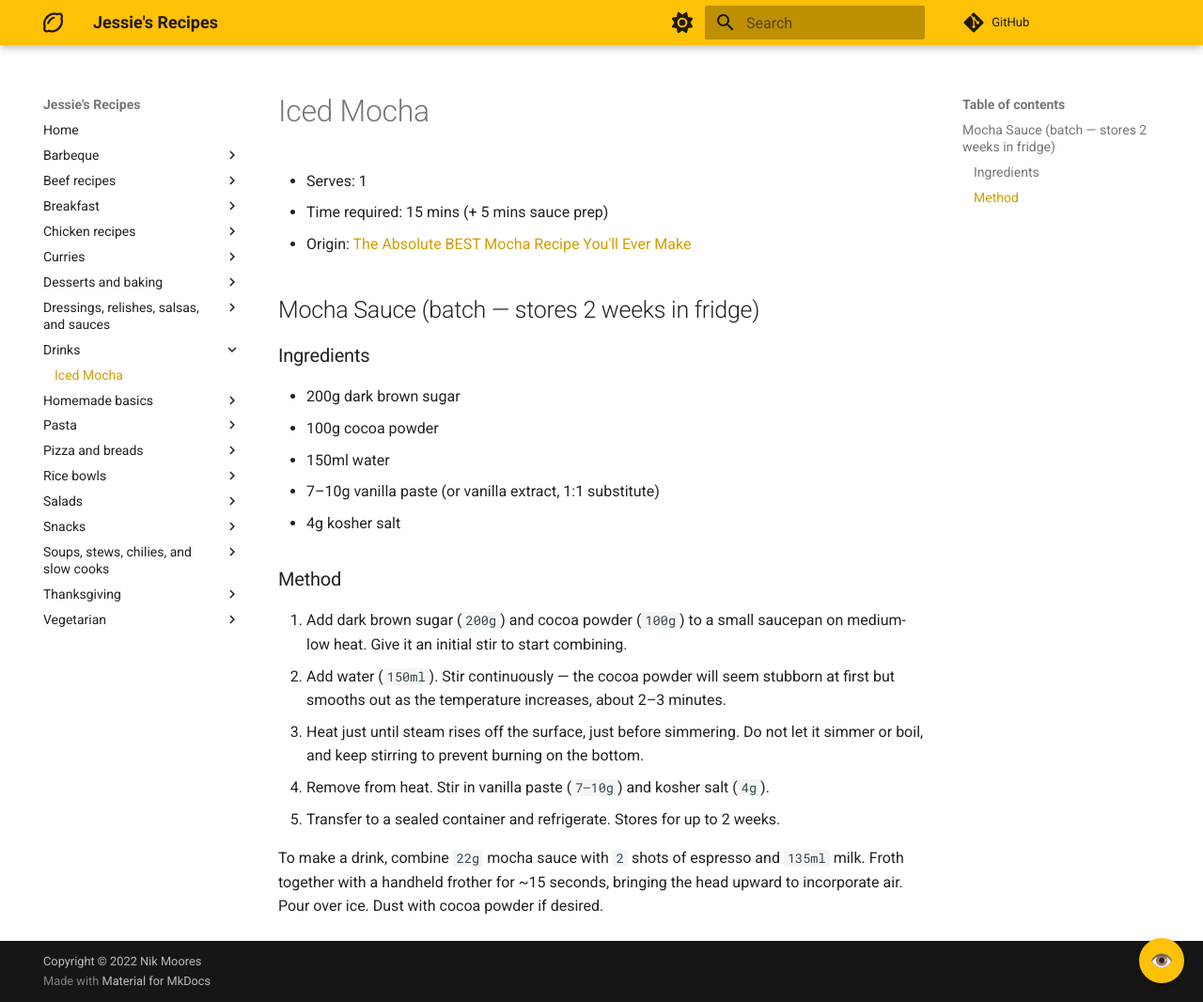
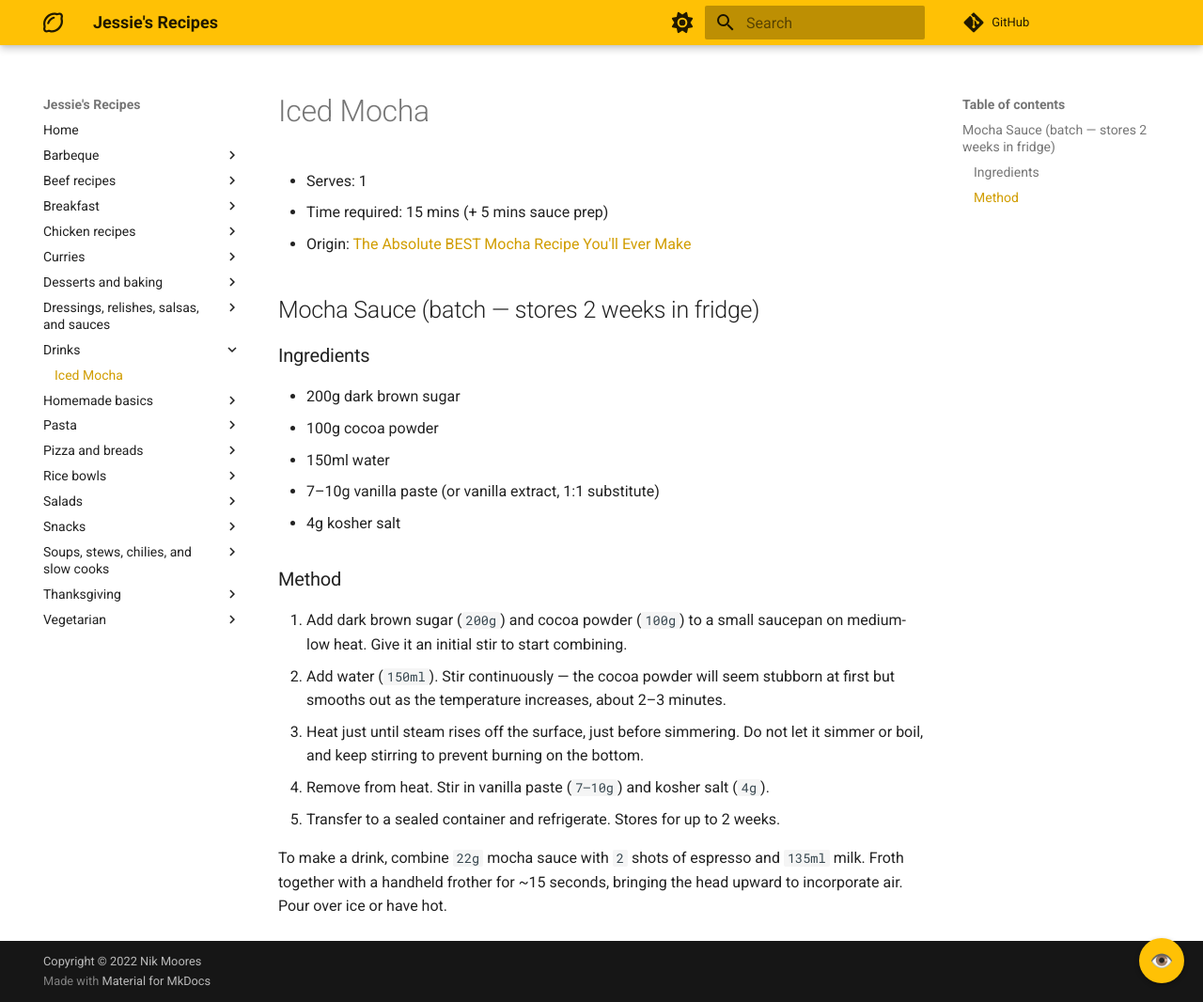
Before and after one commit to Adroz/recipe-database, an MkDocs documentation site: the page built from docs/drinks/iced-mocha.md, in a window 1280 px wide and 1066 px high. Shown: the whole window at 94% size. Built offline with MkDocs 1.6.1 and Material for MkDocs 9.7.7, drawn with Linux system fonts in a browser that asks for light colours; comment, search, counter and statistics services are not loaded.

Commit message:
Update serving suggestion

```diff
--- a/docs/drinks/iced-mocha.md
+++ b/docs/drinks/iced-mocha.md
@@ -20,4 +20,4 @@
 1. Transfer to a sealed container and refrigerate. Stores for up to 2 weeks.
 
 
-To make a drink, combine `22g` mocha sauce with `2` shots of espresso and `135ml` milk. Froth together with a handheld frother for ~15 seconds, bringing the head upward to incorporate air. Pour over ice. Dust with cocoa powder if desired.
+To make a drink, combine `22g` mocha sauce with `2` shots of espresso and `135ml` milk. Froth together with a handheld frother for ~15 seconds, bringing the head upward to incorporate air. Pour over ice or have hot.
```
